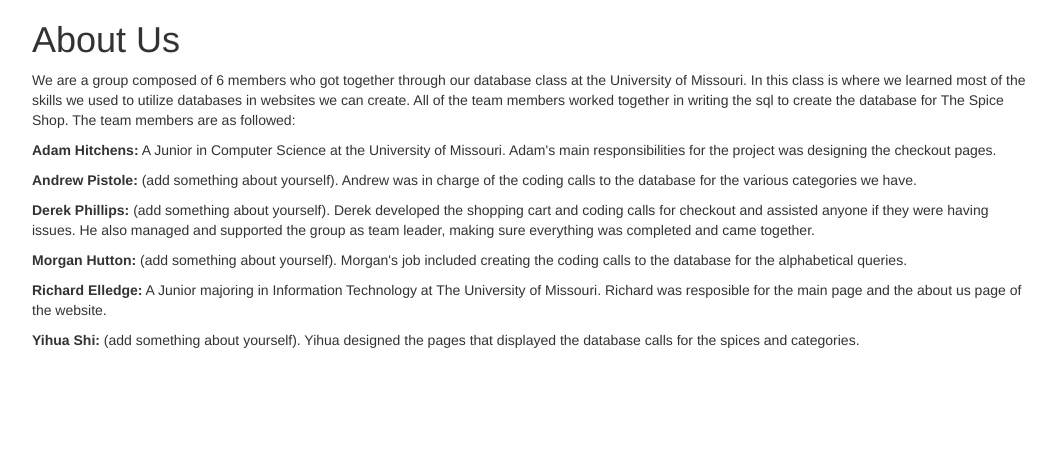
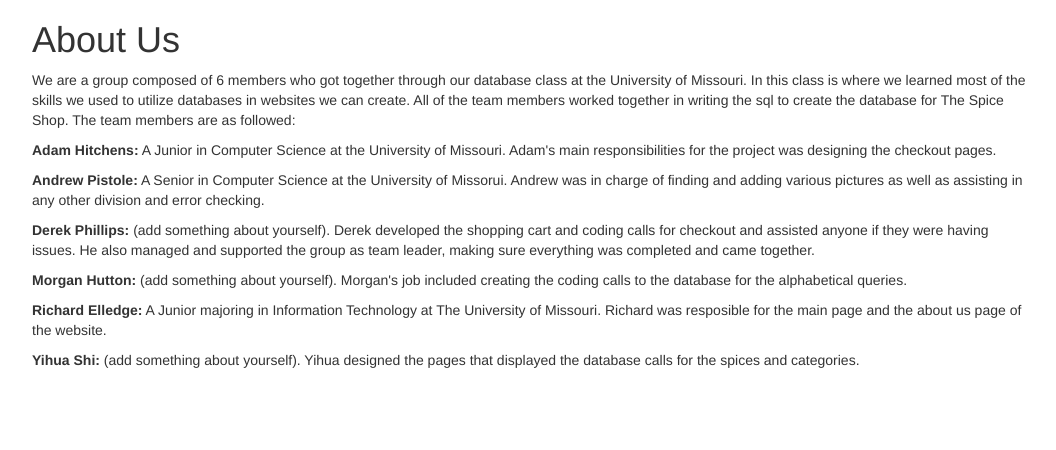
Before and after one commit to derekp89/cs3380, a PHP site: page /about_us.php in a window 1280 px wide. Shown: the part 52-502 px from the top of the page, without its empty margins (108-1164 px from the left). Run offline with PHP 8.4, Linux system fonts and the light colour scheme; the visitor is signed in with stand-in values (Sample User, id 1).

Commit message:
updated Andrew's about_us

```diff
--- a/website-framework/about_us.php
+++ b/website-framework/about_us.php
@@ -73,7 +73,7 @@
 			<p>We are a group composed of 6 members who got together through our database class at the University of Missouri. In this class is where we learned most of the skills we used to utilize databases in websites we can create. All of the team members worked together in writing the sql to create the database for The Spice Shop. The team members are as followed:<br></p>
 
 			<p><b>Adam Hitchens:</b> A Junior in Computer Science at the University of Missouri. Adam's main responsibilities for the project was designing the checkout pages.</p>
-			<p><b>Andrew Pistole:</b> (add something about yourself). Andrew was in charge of the coding calls to the database for the various categories we have.</p>
+			<p><b>Andrew Pistole:</b> A Senior in Computer Science at the University of Missorui. Andrew was in charge of finding and adding various pictures as well as assisting in any other division and error checking.</p>
 			<p><b>Derek Phillips:</b> (add something about yourself). Derek developed the shopping cart and coding calls for checkout and assisted anyone if they were having issues. He also managed and supported the group as team leader, making sure everything was completed and came together.</p>
 			<p><b>Morgan Hutton:</b> (add something about yourself). Morgan's job included creating the coding calls to the database for the alphabetical queries.</p>
 			<p><b>Richard Elledge:</b> A Junior majoring in Information Technology at The University of Missouri. Richard was resposible for the main page and the about us page of the website.</p>
```
